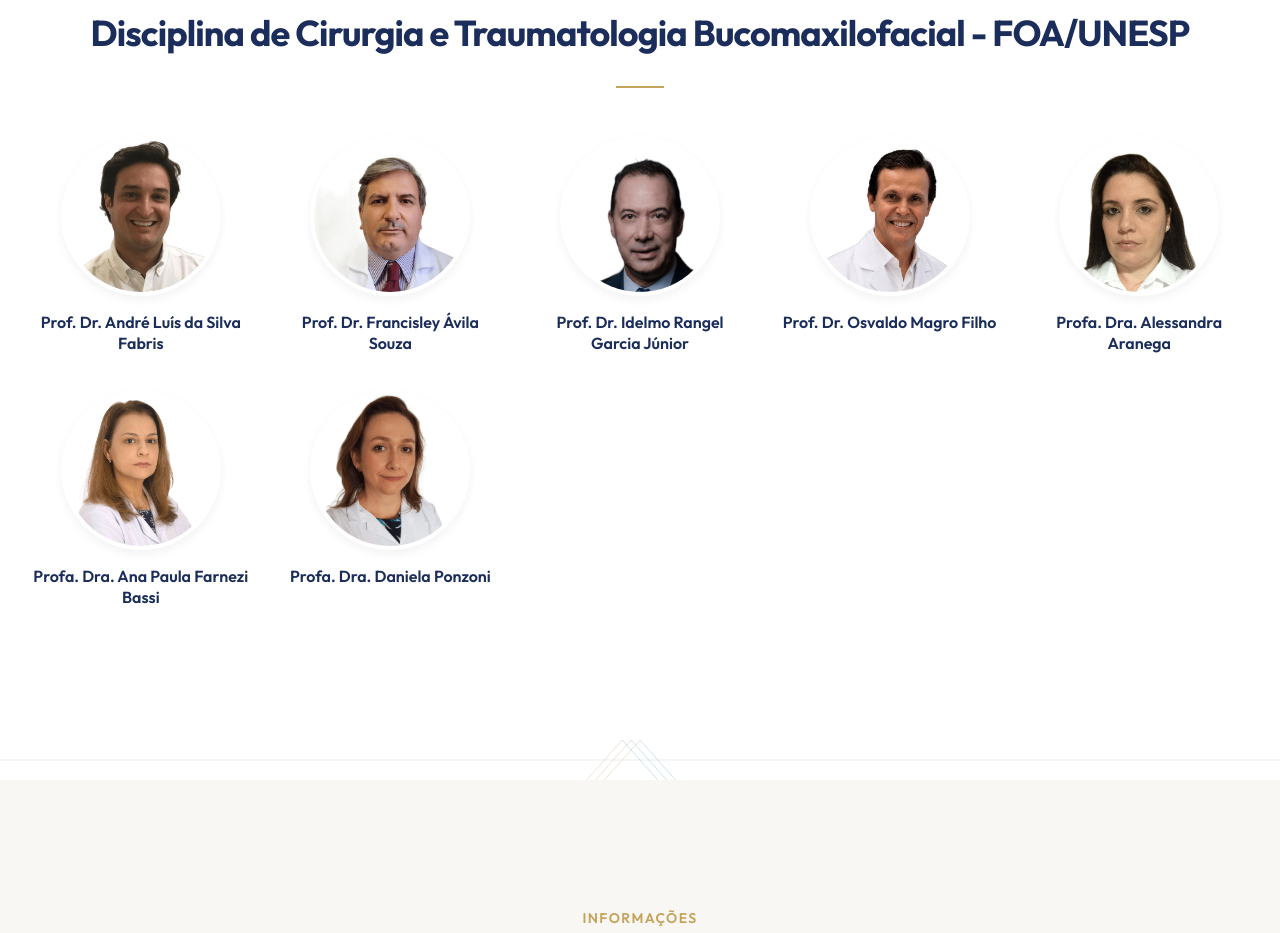
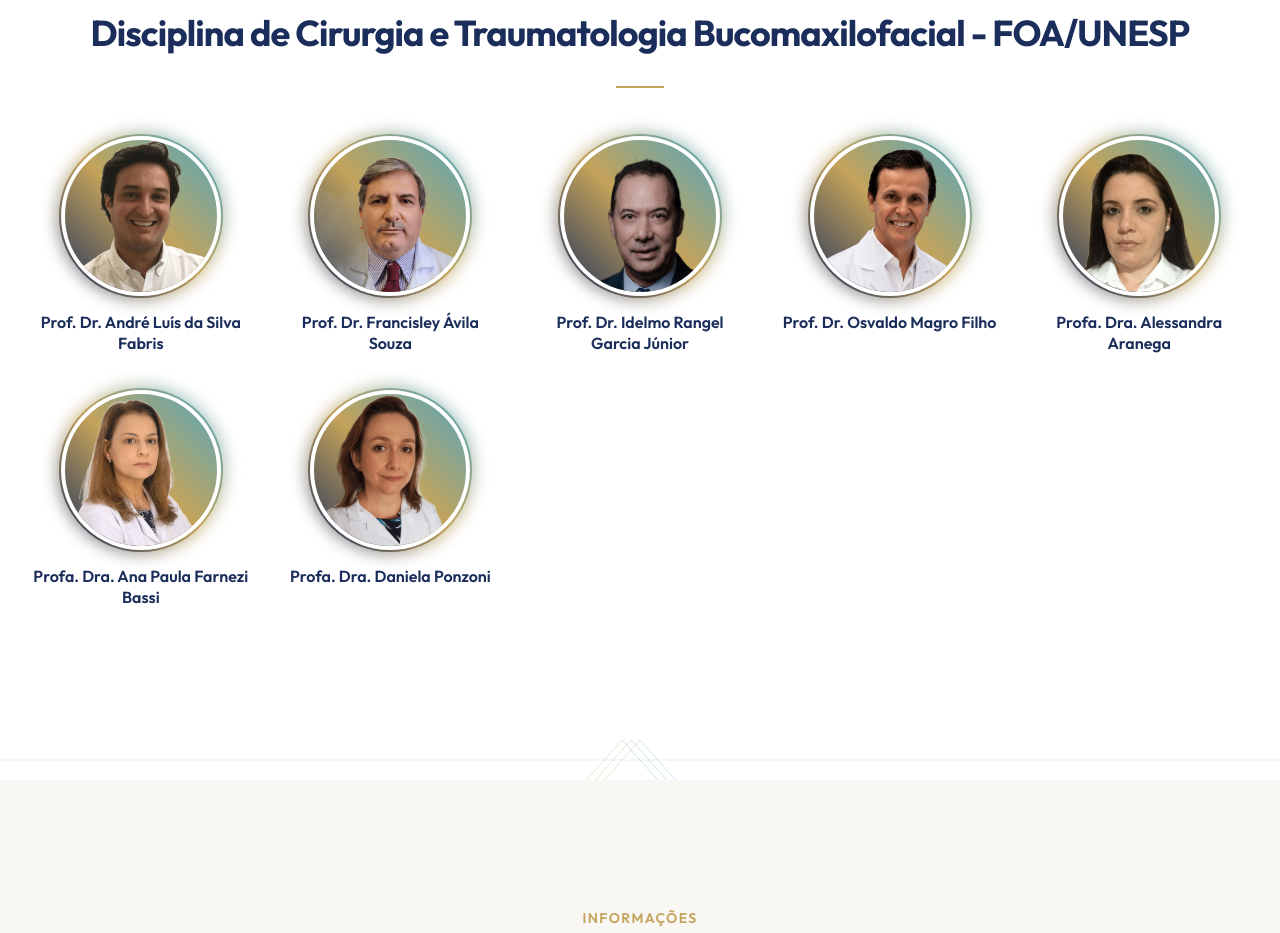
Before and after one commit to gabrielespurio/COFOA-UNESP, a Next.js app: page / in a window 1280 px wide. Shown: the part 2600-3533 px from the top of the page. Built offline with nearby package versions, Linux system fonts and the light colour scheme; no server answers.

Commit message:
style: fix hover effect to pop out the image and hide neon border

```diff
--- a/src/components/public/OrganizationSection/OrganizationSection.module.css
+++ b/src/components/public/OrganizationSection/OrganizationSection.module.css
@@ -4,7 +4,6 @@
 
 .professorsGrid {
   display: grid;
-  /* Smaller columns since they want smaller circles */
   grid-template-columns: repeat(auto-fit, minmax(180px, 1fr));
   gap: var(--space-8);
   margin-top: var(--space-12);
@@ -29,23 +28,55 @@
   height: 160px;
   border-radius: 50%;
   margin-bottom: var(--space-4);
-  /* The transition helps with the hover effect */
-  transition: transform var(--duration-fast) var(--ease-out), box-shadow var(--duration-fast) var(--ease-out);
+  background-color: var(--color-background);
+  transition: transform var(--duration-fast) var(--ease-out), box-shadow var(--duration-fast) var(--ease-out), background-color var(--duration-fast) var(--ease-out);
   z-index: 1;
-  background-color: var(--color-background);
-  box-shadow: 0 4px 10px rgba(0, 0, 0, 0.05);
 }
 
+/* The glowing neon gradient border */
+.imageWrapper::before {
+  content: "";
+  position: absolute;
+  top: -4px;
+  left: -4px;
+  right: -4px;
+  bottom: -4px;
+  border-radius: 50%;
+  background: linear-gradient(45deg, var(--color-primary), var(--color-accent-gold), var(--color-blue-cyan));
+  z-index: -1;
+  filter: blur(8px);
+  opacity: 0.7;
+  transition: opacity var(--duration-fast) var(--ease-out);
+}
 
+.imageWrapper::after {
+  content: "";
+  position: absolute;
+  top: -2px;
+  left: -2px;
+  right: -2px;
+  bottom: -2px;
+  border-radius: 50%;
+  background: linear-gradient(45deg, var(--color-primary), var(--color-accent-gold), var(--color-blue-cyan));
+  z-index: -1;
+  transition: opacity var(--duration-fast) var(--ease-out);
+}
 
 /* Hover effects for the 3D circle */
 .professorItem:hover .imageWrapper {
+  /* Increase the size of the white circle */
   transform: translateY(-8px) scale(1.05);
   box-shadow: 0 15px 30px rgba(0, 0, 0, 0.15);
   background-color: #ffffff;
 }
 
-/* The actual image container which clips the image to a circle */
+/* Remove the neon gradient on hover */
+.professorItem:hover .imageWrapper::before,
+.professorItem:hover .imageWrapper::after {
+  opacity: 0;
+}
+
+/* The actual image container which clips the image to a circle by default */
 .imageInner {
   position: relative;
   width: 100%;
@@ -53,22 +84,27 @@
   border-radius: 50%;
   overflow: hidden;
   background-color: transparent;
-  /* Creates a gap between the image and the border if needed */
-  border: 4px solid transparent;
-  /* Make sure the inner sizing is preserved */
+  /* Creates a gap between the image and the border */
+  border: 4px solid var(--color-background);
   box-sizing: border-box;
-  transition: background-color var(--duration-fast) var(--ease-out);
+  transition: border-color var(--duration-fast) var(--ease-out);
+}
+
+.professorItem:hover .imageInner {
+  /* Let the image pop out of the circle */
+  overflow: visible;
+  border-color: #ffffff;
 }
 
 .professorImage {
   object-fit: cover;
-  /* Favor the top of the image so heads don't get cut off */
   object-position: top center;
   transition: transform var(--duration-slow) var(--ease-out);
 }
 
+/* Display the whole image and make it pop out on hover */
 .professorItem:hover .professorImage {
-  transform: scale(1.1);
+  transform: scale(1.15) translateY(-5%);
 }
 
 .professorInfo {
```
